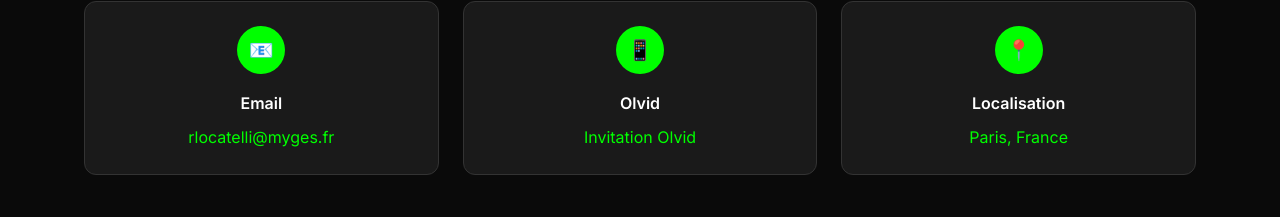
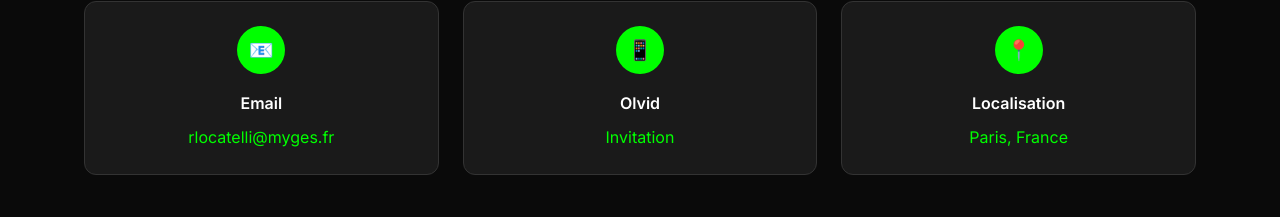
Before and after one commit to M0rPH3U53/M0rPH3U53.github.io, a React (Vite) app: page / in a window 1280 px wide. Shown: the part 5385-5602 px from the top of the page. Built offline with nearby package versions, Linux system fonts and the light colour scheme.

Commit message:
Update Contact.tsx

```diff
--- a/src/components/Contact.tsx
+++ b/src/components/Contact.tsx
@@ -20,7 +20,7 @@ const Contact: React.FC = () => {
             <h3 className="text-white font-semibold mb-2">Olvid</h3>
             <p className="text-primary-500">
               <a href="https://invitation.olvid.io/#AwAAAGoAAAAAWmh0dHBzOi8vc2VydmVyLm9sdmlkLmlvAABZmNplqg6tlyQFGi7FPuIMG2Dof70x_Jt7BCG_lMeDfQELhpyqiMthwNf2OUhz394XfazJJcM1SDhDpxsgGz1-XQAAAAAGUm9tYWlu" className="text-primary-500">
-                Invitation Olvid
+                Invitation
               </a>
             </p>
           </div>
```
